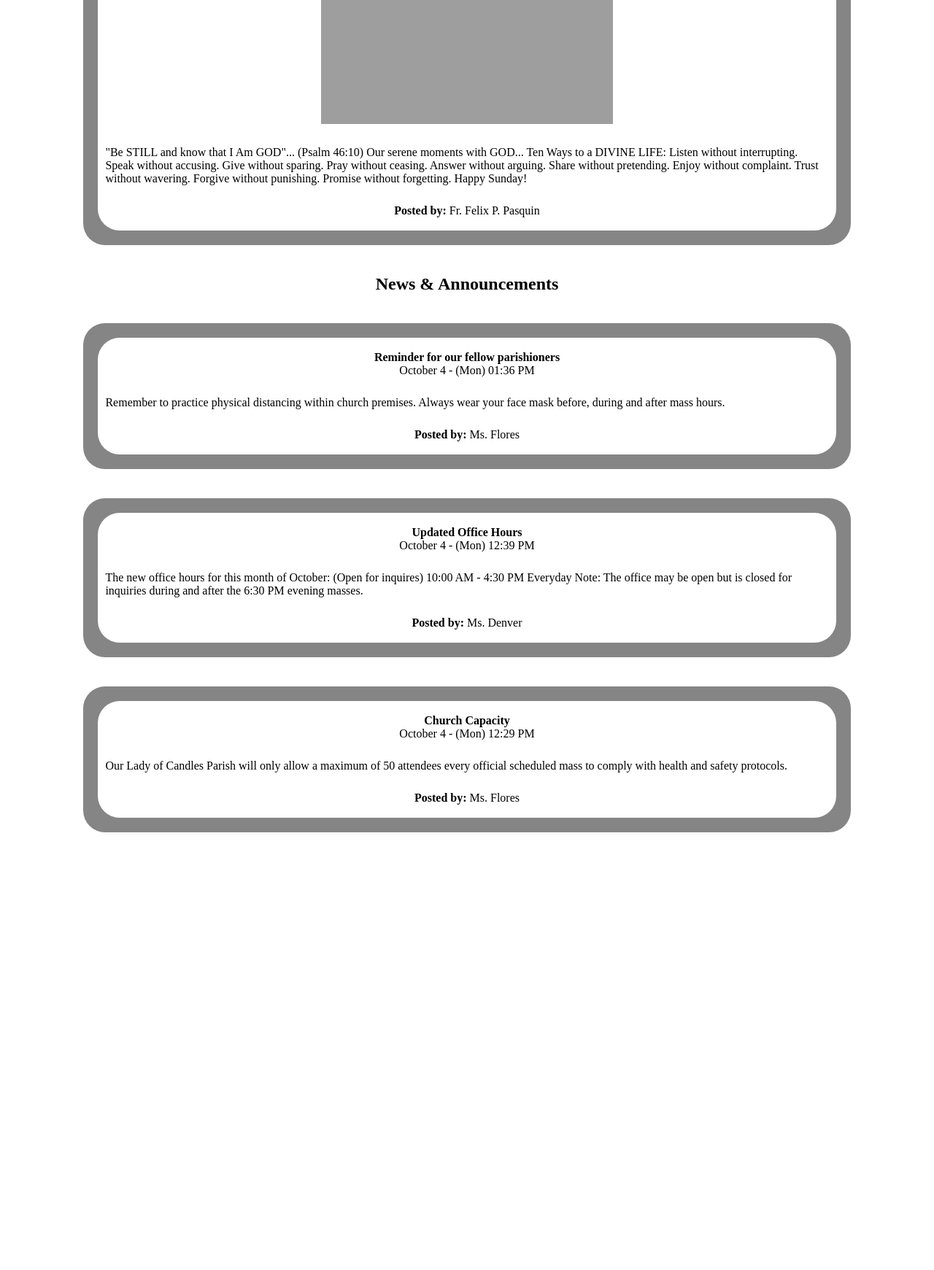
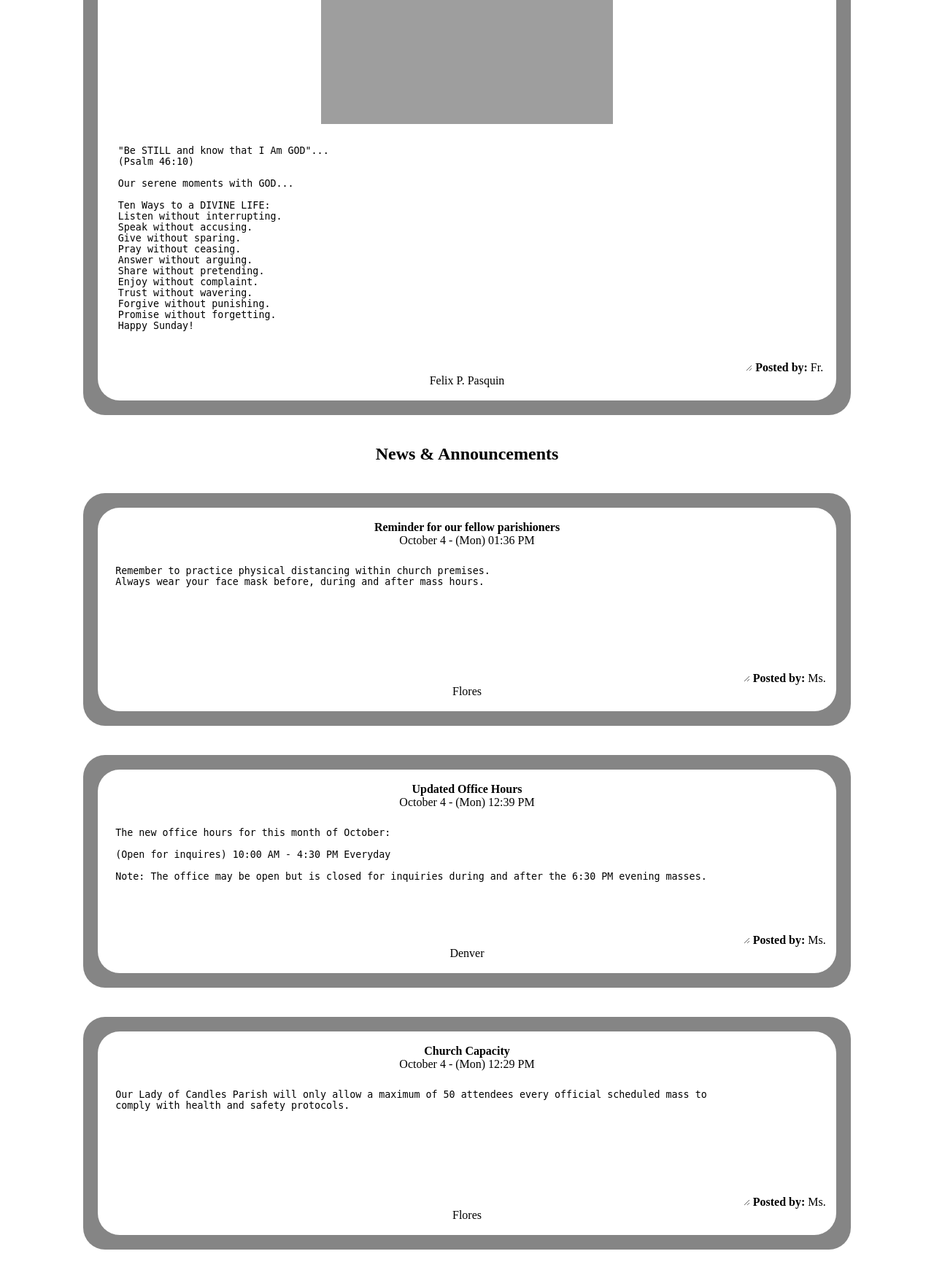
Before and after one commit to MeidenWeiss/misa-app, a PHP site: page /news.php in a window 1280 px wide. Shown: the part 309-2050 px from the top of the page at 73% size. Before the commit the page ends 1450 px from the top, so only its background shows below. Run offline with PHP 8.4, Linux system fonts and the light colour scheme; data comes from the database, SQL or seed files in the repository; data that the repository does not hold is empty; grey boxes are pictures that could not be loaded.

Commit message:
Add files via upload

```diff
--- a/css/public_styles.css
+++ b/css/public_styles.css
@@ -15,11 +15,6 @@ body {
   width: 100%;
   background-color: #ffffff;
   border-radius: 30px;
-}
-
-.desc {
-  text-align: left;
-  padding: 10px;
 }
 
 .date {
@@ -192,3 +187,23 @@ body {
     max-width: 90%;
     max-height: 90%;
   }
+
+  .desc{
+    text-align: left;
+    padding: 10px;
+    margin-top: 15px;
+    resize: vertical;
+    border: none;
+    width: 85%;
+    height: 300px;
+  }
+
+  .ann{
+    text-align: left;
+    padding: 10px;
+    margin-top: 15px;
+    resize: vertical;
+    border: none;
+    width: 85%;
+    height: 150px;
+  }
--- a/news.php
+++ b/news.php
@@ -34,7 +34,7 @@ $post = new Posts();
 
                 document.write('<img id="image_size" src="images/' + getRandomInt(1, 11) + '.png">');
             </script>
-            <p class="desc"><?php echo $item['post_desc'];?></p>
+            <textarea readonly class="desc"><?php echo $item['post_desc'];?></textarea>
             <b>Posted by: </b><?php echo $item['postedBy'];?><br/><br/>
         </div>
     </div>
@@ -50,7 +50,7 @@ $post = new Posts();
         <div class="item"><br/>
             <b class="title"><?php echo $item['post_title'];?></b><br/>
             <b class="date"><?php $date = date_create($item['datetime_posted']); echo date_format($date, "F j - (D) h:i A"); ?></b>
-            <p class="desc"><?php echo $item['post_desc'];?></p>
+            <textarea readonly class="ann"><?php echo $item['post_desc'];?></textarea>
             <b>Posted by: </b><?php echo $item['postedBy'];?><br/><br/>
         </div>
     </div>
```
Also changed, not shown: info.php (line endings or trailing spaces).
